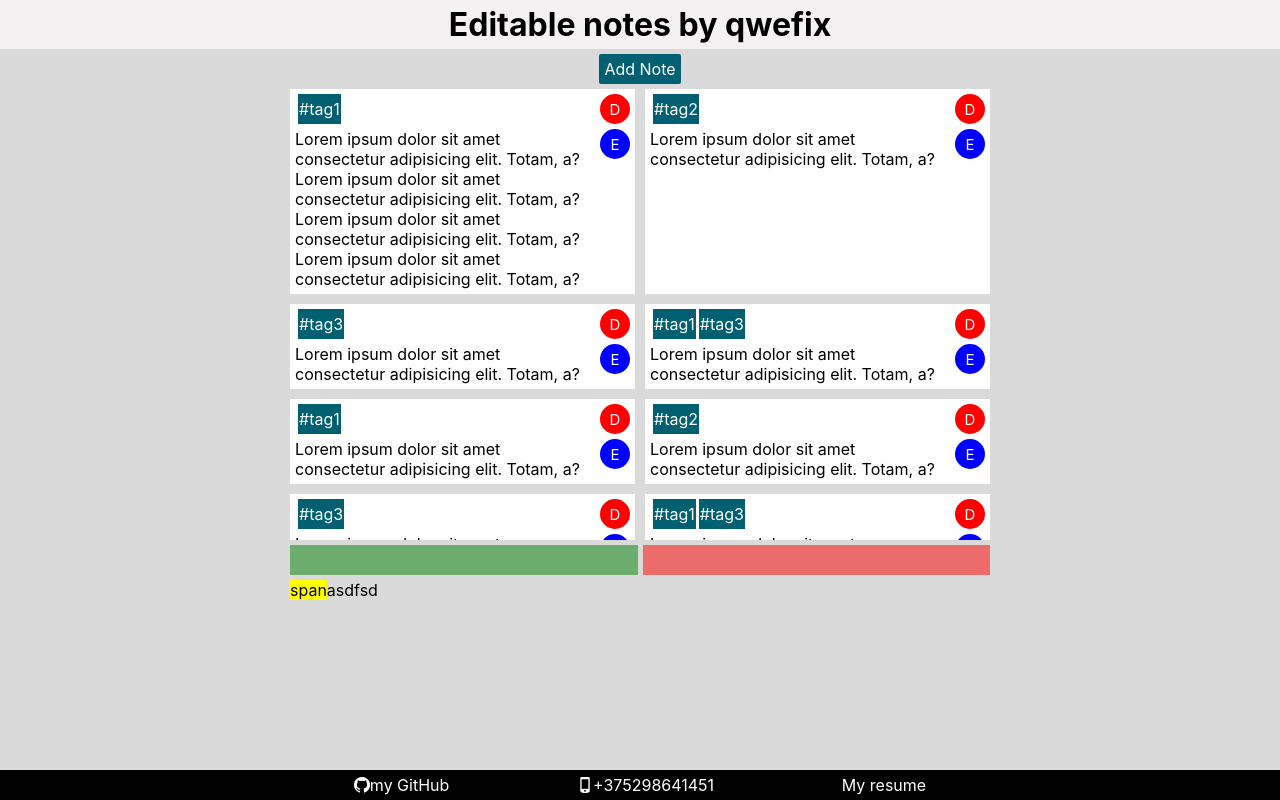
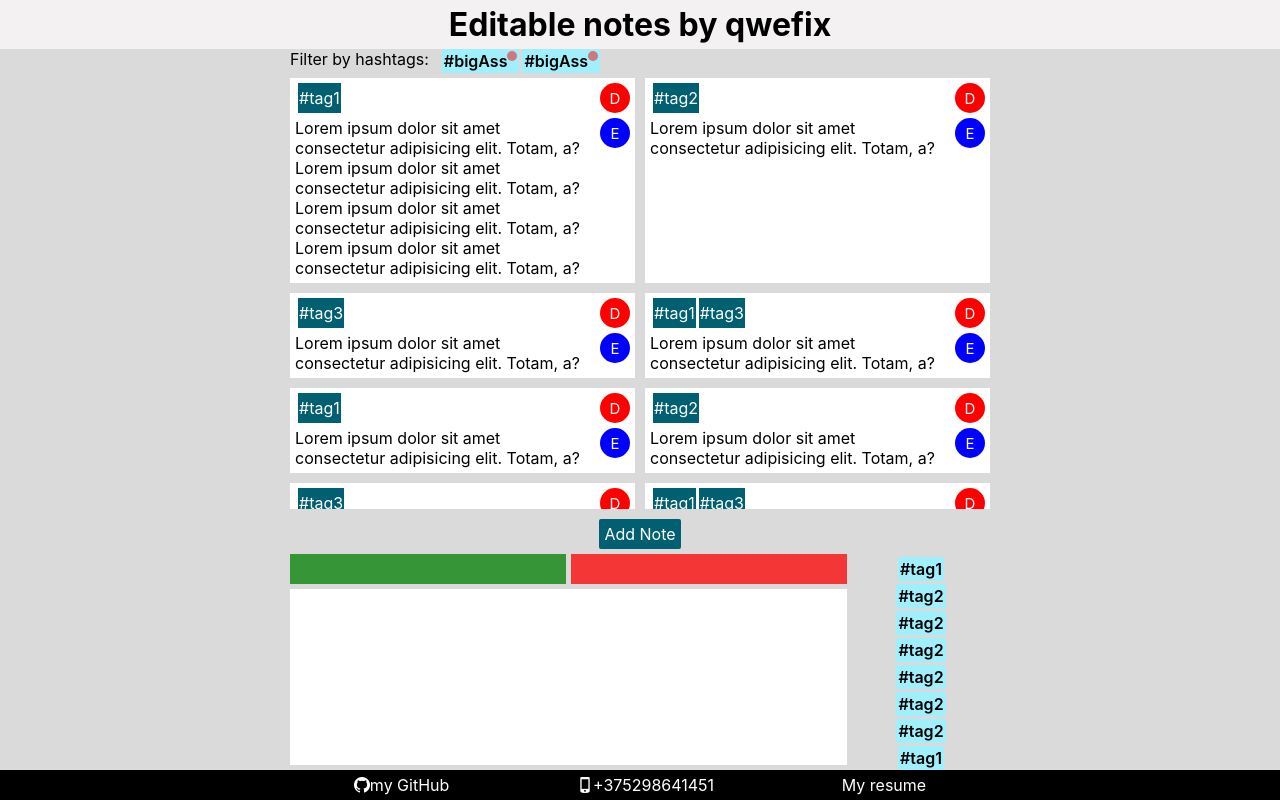
Before and after one commit to qwefix/ivashin-testTask, a React (Create React App) app: page / in a window 1280 px wide. Built offline with nearby package versions, Linux system fonts and the light colour scheme.

Commit message:
done design

```diff
--- /dev/null
+++ b/src/Ui components/Notes/Input/Input.jsx
@@ -0,0 +1,40 @@
+import React from 'react';
+import c from './Input.module.scss';
+
+function Input() {
+    const inputRef = React.createRef()
+    return (
+        <div className={c.input_container + ' ' + c.active}>
+            <div className={c.text}>
+                <textarea className={c.textarea}
+                onChange = {e=>console.log(inputRef.current.value)}
+                ref= {inputRef}
+                />
+            </div>
+            <div className={`${c.accept} ${c.button}`}></div>
+            <div className={`${c.cancel} ${c.button}`}></div>
+            <div className={c.tags_wrapper}>
+                <div className={c.tags}>
+                    <div className={c.tag}>#tag1</div>
+                    <div className={c.tag}>#tag2</div>
+                    <div className={c.tag}>#tag2</div>
+                    <div className={c.tag}>#tag2</div>
+                    <div className={c.tag}>#tag2</div>
+                    <div className={c.tag}>#tag2</div>
+                    <div className={c.tag}>#tag2</div>
+                    <div className={c.tag}>#tag1</div>
+                    <div className={c.tag}>#tag2</div>
+                    <div className={c.tag}>#tag2</div>
+                    <div className={c.tag}>#tag2</div>
+                    <div className={c.tag}>#tag2</div>
+                    <div className={c.tag}>#tag2</div>
+                    <div className={c.tag}>#tag2</div>
+                </div>
+            </div>
+            <div className={`${c.accept} ${c.button}`}></div>
+            <div className={`${c.cancel} ${c.button}`}></div>
+        </div>
+    )
+}
+
+export default Input;
--- /dev/null
+++ b/src/Ui components/Notes/Input/Input.module.scss
@@ -0,0 +1,72 @@
+@import '../../../variables.scss';
+
+.input_container{
+    transition: .5s;
+    overflow: hidden;
+    height: 0px;
+    flex-grow: 0;
+    width: 100%;
+    display: grid;
+    grid-template-columns: 1fr 1fr 0.5fr;
+    grid-template-rows: 30px auto;
+    grid-template-areas:
+        'a c tag'
+        't t tag'
+    ;
+    align-items: stretch;
+    grid-gap:5px;
+    .accept{
+        grid-area: a;
+        background-color: green;
+    }
+    .cancel{
+        grid-area: c;
+        background-color: red;
+    }
+    .button{
+        opacity: 0.5;
+        cursor: pointer;
+        transition: .3s;
+    }
+    .button:hover{
+        opacity: 1;
+    }
+    .text{
+        grid-area: t;
+        padding-bottom: 5px;
+        .textarea{
+            background-color: #fff;
+            width: 100%;
+            height: 100%;
+            padding: 0;
+            border: none;
+            resize: none;
+        }
+        .textarea:focus{
+            outline:2px inset $button_active_bg;
+        }
+    }
+    .tags_wrapper{
+        grid-area: tag;
+        overflow-y: scroll;
+        .tags{
+            display: flex;
+            align-items: center;
+            justify-content: flex-start;
+            flex-direction: column;
+            .tag{
+                font-weight: 600;
+                display: flex;
+                align-content: center;
+                margin-top: 3px;
+                border-radius: 2px;
+                padding: 2px;
+                background-color: $button_active_bg;
+                color: $button_active_text;
+            }
+        }
+    }
+}
+.input_container.active{
+    flex-grow: 0.5;
+}
--- a/src/Ui components/Notes/Notes.module.scss
+++ b/src/Ui components/Notes/Notes.module.scss
@@ -5,8 +5,43 @@
     flex-direction: column;
     align-items: center;
 }
+.search{
+    width: 100%;
+    display: flex;
+    .description{
+        max-width: 250px;
+        margin-right: 10px;
+    }
+    .tags{
+        flex-grow: 1;
+        display: flex;
+        align-items: center;
+        justify-content: flex-start;
+        .tag{
+            font-weight: 600;
+            display: flex;
+            align-content: center;
+            margin-left: 3px;
+            border-radius: 2px;
+            padding: 2px;
+            background-color: $button_active_bg;
+            color: $button_active_text;
+            .delete{
+                background-color: red;
+                width: 10px;
+                height: 10px;
+                border-radius: 5px;
+                cursor: pointer;
+                opacity: 0.5;
+            }
+            .delete:hover{
+                opacity: 1;
+            }
+        }
+    }
+}
 .add_note{
-    margin-top: 5px;
+    margin: 5px 0;
     border-radius: 2px;
     cursor: pointer;
     color:$button_text;
@@ -32,6 +67,7 @@
     grid-template-columns: repeat(3,1fr);
     grid-gap: 10px;
 }
+
 @media (max-width: 1280px) {
     .notes_list{
         grid-template-columns: repeat(2,1fr);
@@ -42,53 +78,3 @@
         grid-template-columns: repeat(1,1fr);
     };
 }
-
-.input_container{
-    transition: .5s;
-    overflow: hidden;
-    height: 0px;
-    flex-grow: 0;
-    width: 100%;
-    display: grid;
-    grid-template-columns: 1fr 1fr;
-    grid-template-rows: 30px auto;
-    grid-template-areas:
-        'a c'
-        't t'
-    ;
-    align-items: stretch;
-    grid-gap:5px;
-    .accept{
-        grid-area: a;
-        background-color: green;
-    }
-    .cancel{
-        grid-area: c;
-        background-color: red;
-    }
-    .button{
-        opacity: 0.5;
-        cursor: pointer;
-        transition: .3s;
-    }
-    .button:hover{
-        opacity: 1;
-    }
-    .text{
-        grid-area: t;
-        padding-bottom: 5px;
-        .textarea{
-            width: 100%;
-            height: 100%;
-            padding: 0;
-            border: none;
-            resize: none;
-        }
-        .textarea:focus{
-            outline:2px inset $button_active_bg;
-        }
-    }
-}
-.input_container.active{
-    flex-grow: 0.5;
-}
--- a/src/Ui components/Notes/NotesPure.jsx
+++ b/src/Ui components/Notes/NotesPure.jsx
@@ -1,11 +1,26 @@
 import React from 'react';
+import Input from './Input/Input';
 import Note from './Note/Note';
 import c from './Notes.module.scss';
 
 function NotesPure(props) {
     return (
         <div className={c.notes}>
-            <div className={c.add_note}>Add Note</div>
+            <div className={c.search}>
+                <div className={c.description}>
+                    Filter by hashtags:
+                </div>
+                <div className={c.tags}>
+                    <div className={c.tag}>
+                        #bigAss
+                        <div className={c.delete}/>
+                    </div>
+                    <div className={c.tag}>
+                        #bigAss
+                        <div className={c.delete}/>
+                    </div>
+                </div>
+            </div>
             <div className={c.notes_list_container}>
                 <div className={c.notes_list}>
                     <Note
@@ -93,15 +108,8 @@ function NotesPure(props) {
                     />
                 </div>
             </div>
-            <div className={c.input_container +' '+c.active}>
-                <div className={c.text}>
-                    <div className = {c.textarea} contentEditable>
-                        <mark>span</mark>asdfsd
-                    </div>
-                </div>
-                <div className={`${c.accept} ${c.button}`}></div>
-                <div className={`${c.cancel} ${c.button}`}></div>
-            </div>
+            <div className={c.add_note}>Add Note</div>
+            <Input/>
         </div>
     )
 
```
Also changed, not shown: 1 other file (tests, documents, lock files or other folders).
